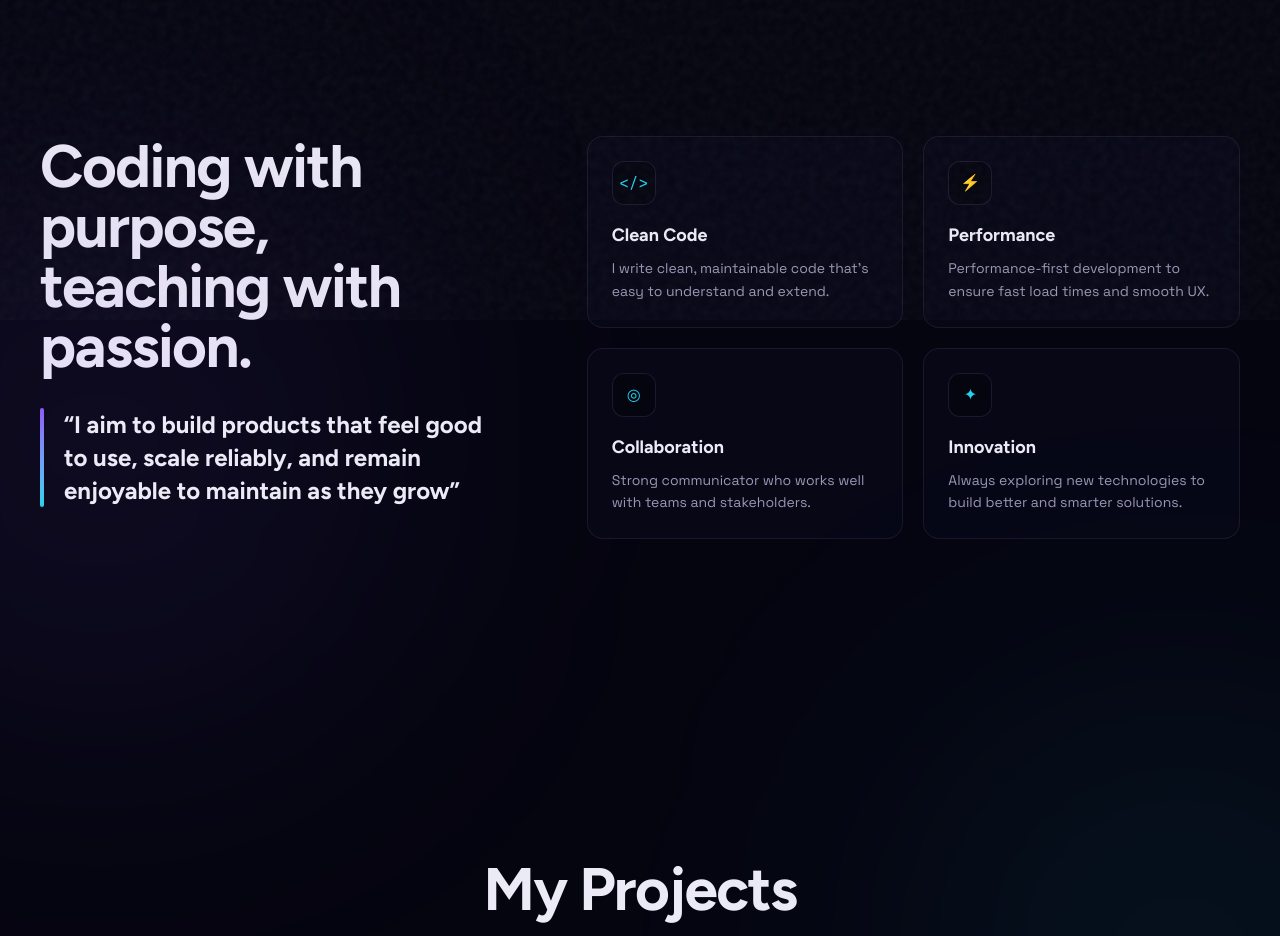
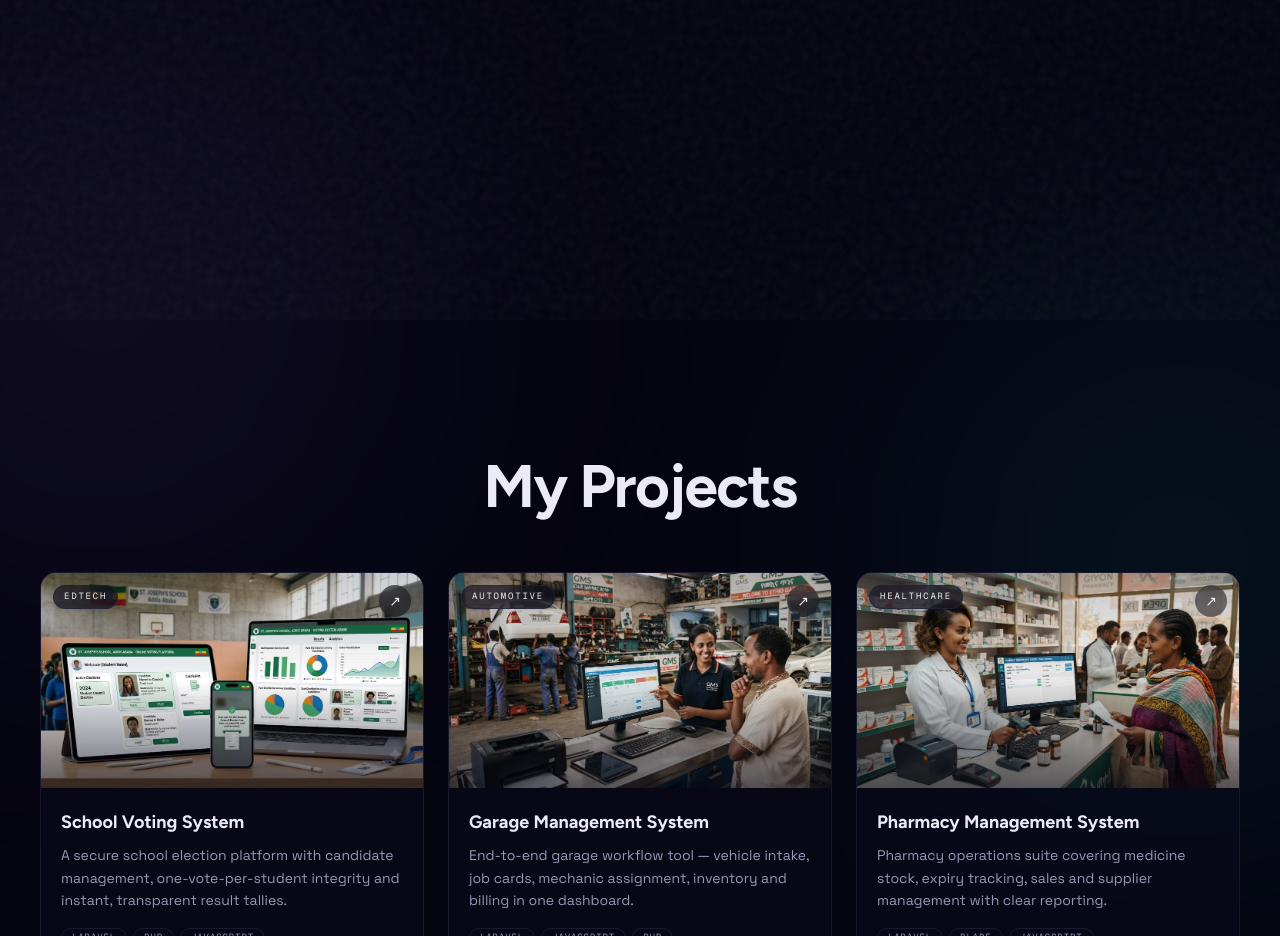
Before and after one commit to Amir3356/Personal-website, a Next.js app in the folder client/: page / in a window 1280 px wide. Shown: the part 880-1816 px from the top of the page. Built offline with nearby package versions, Linux system fonts and the light colour scheme.

Commit message:
deleted some unessary texts

```diff
--- a/client/components/sections/About.tsx
+++ b/client/components/sections/About.tsx
@@ -1,42 +1,14 @@
 "use client";
 
 import { useRef } from "react";
-import { gsap, useGSAP, SplitText } from "@/lib/gsap";
+import { useGSAP } from "@/lib/gsap";
 import { about } from "@/lib/data";
 
 export default function About() {
   const root = useRef<HTMLElement>(null);
 
   useGSAP(
-    () => {
-      // Quote: bar draws down, text slides in
-      gsap.from(".about-quote-bar", {
-        scaleY: 0,
-        transformOrigin: "top",
-        duration: 0.9,
-        ease: "power3.inOut",
-        scrollTrigger: { trigger: ".about-quote", start: "top 85%" },
-      });
-      gsap.from(".about-quote-text", {
-        x: 40,
-        opacity: 0,
-        duration: 1,
-        ease: "power3.out",
-        scrollTrigger: { trigger: ".about-quote", start: "top 85%" },
-      });
-
-      // Value cards
-      gsap.utils.toArray<HTMLElement>(".value-card").forEach((card, i) => {
-        gsap.from(card, {
-          y: 50,
-          opacity: 0,
-          duration: 0.8,
-          delay: (i % 2) * 0.12,
-          ease: "power3.out",
-          scrollTrigger: { trigger: card, start: "top 90%" },
-        });
-      });
-    },
+    () => {},
     { scope: root }
   );
 
@@ -49,42 +21,7 @@ export default function About() {
       />
 
       <div className="mx-auto max-w-7xl px-6 lg:px-10">
-        <div className="mt-14 grid items-start gap-14 lg:grid-cols-[minmax(0,5fr)_minmax(0,7fr)] lg:gap-20">
-          {/* Story + quote */}
-          <div>
-            <h2 className="font-display text-4xl font-bold tracking-tight sm:text-5xl lg:text-6xl">
-              Coding with purpose,<br />teaching with passion.
-            </h2>
-
-            <blockquote className="about-quote mt-8 flex gap-5">
-              <span className="about-quote-bar w-1 shrink-0 rounded-full bg-linear-to-b from-violet-neon to-cyan-neon" />
-              <p className="about-quote-text font-display text-xl leading-snug font-bold text-ink sm:text-2xl">
-                &ldquo;{about.quote}&rdquo;
-              </p>
-            </blockquote>
-          </div>
-
-          {/* Values: auto-rows-fr keeps every card the same height */}
-          <div className="grid auto-rows-fr gap-5 sm:grid-cols-2">
-            {about.values.map((value) => (
-              <div
-                key={value.title}
-                data-cursor="hover"
-                className="value-card group flex h-full flex-col rounded-2xl border border-line/60 bg-surface/50 p-6 transition-all duration-500 hover:-translate-y-1.5 hover:border-violet-neon/50 hover:bg-elevate"
-              >
-                <span className="inline-grid h-11 w-11 place-items-center rounded-xl border border-line/70 bg-void font-mono text-base text-cyan-neon transition-all duration-500 group-hover:scale-110 group-hover:border-cyan-neon/60">
-                  {value.icon}
-                </span>
-                <h3 className="mt-4 font-display text-lg font-bold">
-                  {value.title}
-                </h3>
-                <p className="mt-2 text-sm leading-relaxed text-muted">
-                  {value.description}
-                </p>
-              </div>
-            ))}
-          </div>
-        </div>
+        <div className="mt-14"></div>
       </div>
     </section>
   );
--- a/client/lib/data.ts
+++ b/client/lib/data.ts
@@ -36,42 +36,7 @@ export const navLinks = [
   { label: "Contact Us", href: "#contact" },
 ];
 
-export const about = {
-  // "\n" forces a line break in the section heading
-  title: "Coding with purpose,\nteaching with passion.",
-  paragraphs: [
-    "I'm a skilled and passionate full-stack developer who helps businesses get a fresh, creative start through well-built web applications. I'm detail-oriented, committed, and strong in problem-solving, time management, and organization.",
-    "I've developed and deployed real-world web applications using clean coding principles and test-driven development. Beyond development, I teach programming on the @ethiopandatech and @tntethiopia YouTube channels.",
-  ],
-  quote:
-    "I aim to build products that feel good to use, scale reliably, and remain enjoyable to maintain as they grow",
-  values: [
-    {
-      icon: "</>",
-      title: "Clean Code",
-      description:
-        "I write clean, maintainable code that's easy to understand and extend.",
-    },
-    {
-      icon: "⚡",
-      title: "Performance",
-      description:
-        "Performance-first development to ensure fast load times and smooth UX.",
-    },
-    {
-      icon: "◎",
-      title: "Collaboration",
-      description:
-        "Strong communicator who works well with teams and stakeholders.",
-    },
-    {
-      icon: "✦",
-      title: "Innovation",
-      description:
-        "Always exploring new technologies to build better and smarter solutions.",
-    },
-  ],
-};
+export const about = {};
 
 export const marqueeWords = [
   "WebGL",
```
